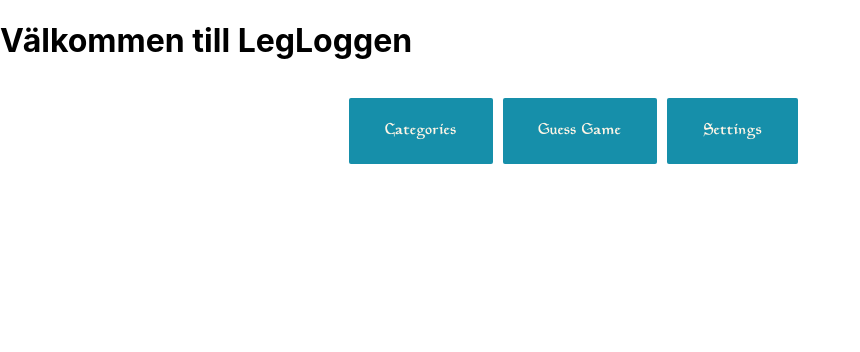
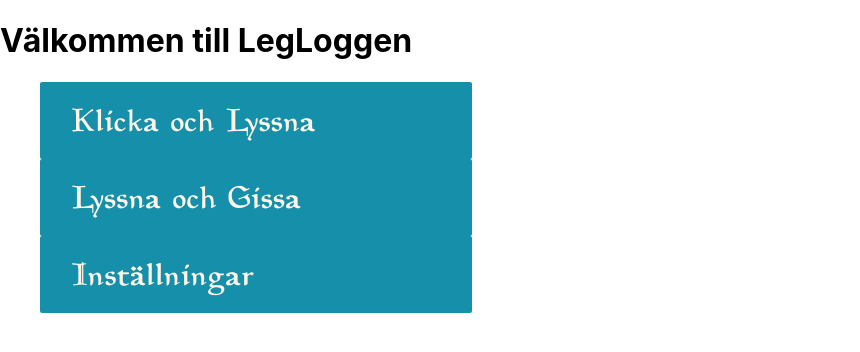
Before and after one commit to Adenholm/SysterLegLog, a React (Create React App) app: page / in a window 1280 px wide. Shown: the top 352 px of the page, without its empty margins (0-860 px from the left). Built offline with nearby package versions, Linux system fonts and the light colour scheme.

Commit message:
startsida

```diff
--- a/src/Components/Pages.css
+++ b/src/Components/Pages.css
@@ -7,8 +7,12 @@
   text-decoration: none;
   padding: 0.5rem 1rem;
   height: 100%;
+  padding-top: 15px;
+  width:  400px;
 
-  padding: 8px 20px;
+
+
+
   border-radius: 2px;
   outline: none;
   border: none;
@@ -40,19 +44,5 @@
   padding: 0.5rem 1rem;
   height: 100%;
  font-family: planewalker;
+ font-size:xx-large;
 }
-
-.nav {
-  display: grid;
-  grid-template-columns: repeat(4, auto);
-  grid-gap: 10px;
-  list-style: none;
-  text-align: center;
-  width: 60vw;
-  justify-content: end;
-  margin-right: 2rem;
-  flex-direction: column;
-  position: absolute;
-  opacity: 1;
-  transition: all 0.5s ease;
-}
--- a/src/Components/pages/StartPage.js
+++ b/src/Components/pages/StartPage.js
@@ -11,13 +11,13 @@ function StartPage (){
         <ul className="nav">
 
             <li className="item">
-                <Link to = "/CategoryPage" className="link">Categories</Link>
+                <Link to = "/CategoryPage" className="link">Klicka och Lyssna</Link>
             </li>
             <li className="item">
-                <Link to = "/GuessGame" className="link">Guess Game</Link>
+                <Link to = "/GuessGame" className="link">Lyssna och Gissa</Link>
             </li>
             <li className="item">
-                <Link to = "/Settings" className="link">Settings</Link>
+                <Link to = "/Settings" className="link">Inställningar</Link>
             </li>
 
 
```
